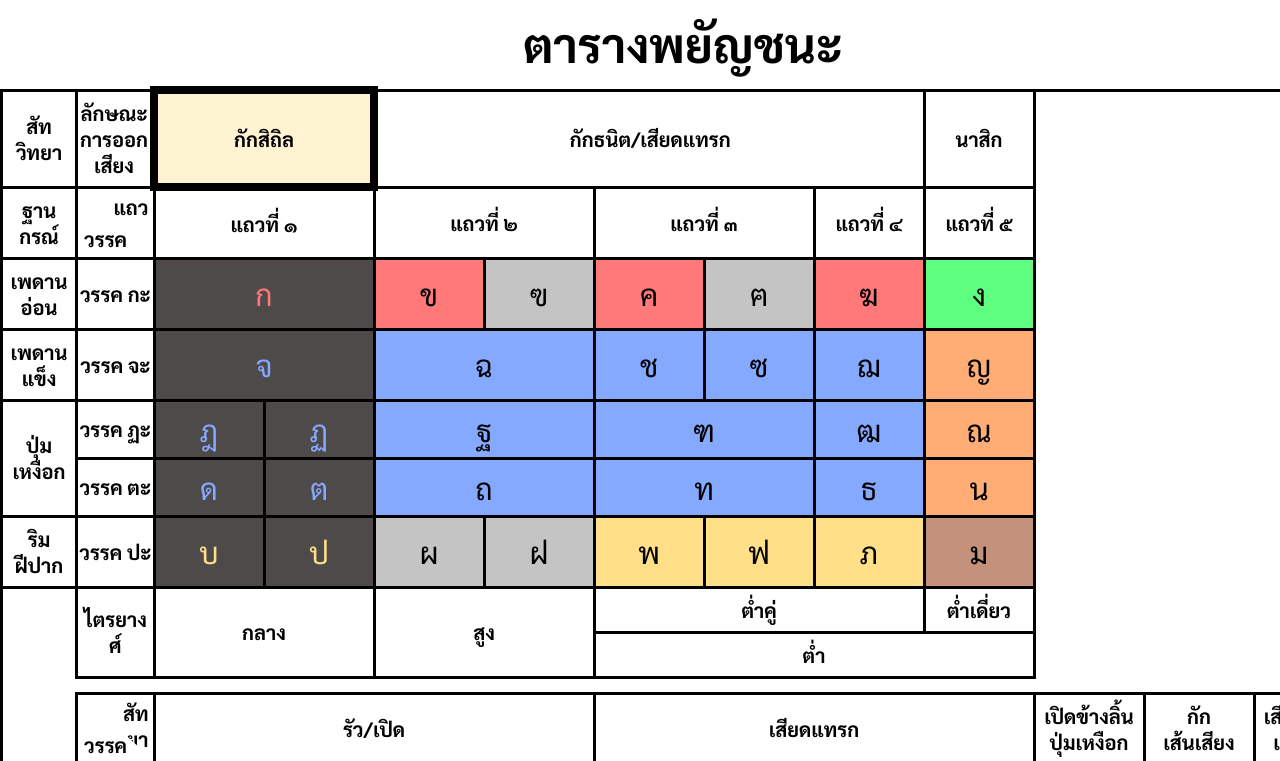
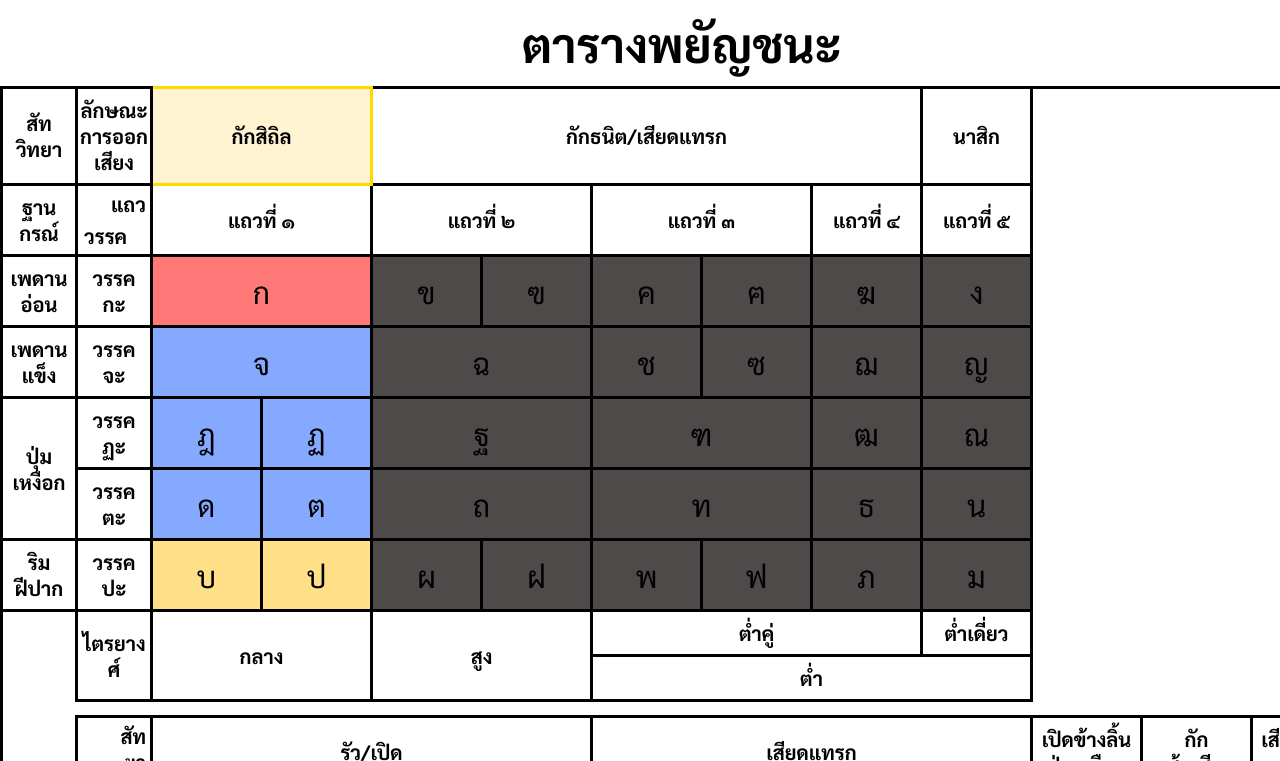
Before and after one commit to ParamaWattanakrai/phasathai, a plain HTML site: page index.html in a window 1280 px wide. Both pictures are taken after a click on the element "กักสิถิล". Shown: the top 761 px of the page. Drawn offline with Linux system fonts and the light colour scheme.

Commit message:
consonant sound

```diff
--- a/index.html
+++ b/index.html
@@ -35,54 +35,54 @@
 			<tr>
 				<th class="velar-trigger phonology articulator">เพดานอ่อน</th>
 				<th class="ka-row-trigger row">วรรค กะ</th>
-				<td colspan="2" class="ko-kai k k-protocol unaspirated-plosive velar first-column ka-row mid-consonant">ก</td>
-				<td class="kho-khai kh k-protocol aspirated-plosive-fricative velar second-column ka-row high-consonant">ข</td>
-				<td class="kho-khuat kh no-protocol aspirated-plosive-fricative velar second-column ka-row high-consonant">ฃ</td>
-				<td class="kho-khway kh k-protocol aspirated-plosive-fricative velar third-column ka-row low-consonant paired-low-consonant">ค</td>
-				<td class="kho-khon kh no-protocol aspirated-plosive-fricative velar third-column ka-row low-consonant paired-low-consonant">ฅ</td>
-				<td class="kho-rakhang kh k-protocol aspirated-plosive-fricative velar forth-column ka-row low-consonant paired-low-consonant">ฆ</td>
-				<td class="ngo-ngu ng ng-protocol nasal velar fifth-column ka-row low-consonant unpaired-low-consonant">ง</td>
+				<td colspan="2" class="consonant ko-kai k k-protocol unaspirated-plosive velar first-column ka-row mid-consonant">ก</td>
+				<td class="consonant kho-khai kh k-protocol aspirated-plosive-fricative velar second-column ka-row high-consonant">ข</td>
+				<td class="consonant kho-khuat kh no-protocol aspirated-plosive-fricative velar second-column ka-row high-consonant">ฃ</td>
+				<td class="consonant kho-khway kh k-protocol aspirated-plosive-fricative velar third-column ka-row low-consonant paired-low-consonant">ค</td>
+				<td class="consonant kho-khon kh no-protocol aspirated-plosive-fricative velar third-column ka-row low-consonant paired-low-consonant">ฅ</td>
+				<td class="consonant kho-rakhang kh k-protocol aspirated-plosive-fricative velar forth-column ka-row low-consonant paired-low-consonant">ฆ</td>
+				<td class="consonant ngo-ngu ng ng-protocol nasal velar fifth-column ka-row low-consonant unpaired-low-consonant">ง</td>
 			</tr>
 			<tr>
 				<th class="palatal-trigger phonology articulator">เพดานแข็ง</th>
 				<th class="ca-row-trigger row">วรรค จะ</th>
-				<td colspan="2" class="co-can c t-protocol unaspirated-plosive palatal first-column ca-row fricative mid-consonant">จ</td>
-				<td colspan="2" class="cho-ching ch t-protocol aspirated-plosive-fricative palatal fricative second-column ca-row high-consonant">ฉ</td>
-				<td class="cho-chang ch t-protocol aspirated-plosive-fricative palatal third-column fricative ca-row low-consonant paired-low-consonant">ช</td>
-				<td class="so-soh s t-protocol aspirated-plosive-fricative palatal third-column fricative ca-row low-consonant paired-low-consonant">ซ</td>
-				<td class="cho-choe ch t-protocol aspirated-plosive-fricative palatal forth-column fricative ca-row low-consonant paired-low-consonant">ฌ</td>
-				<td class="yo-ying y n-protocol nasal palatal fifth-column ca-row low-consonant unpaired-low-consonant">ญ</td>
+				<td colspan="2" class="consonant co-can c t-protocol unaspirated-plosive palatal first-column ca-row fricative mid-consonant">จ</td>
+				<td colspan="2" class="consonant cho-ching ch no-protocol aspirated-plosive-fricative palatal fricative second-column ca-row high-consonant">ฉ</td>
+				<td class="consonant cho-chang ch t-protocol aspirated-plosive-fricative palatal third-column fricative ca-row low-consonant paired-low-consonant">ช</td>
+				<td class="consonant so-soh s t-protocol aspirated-plosive-fricative palatal third-column fricative ca-row low-consonant paired-low-consonant">ซ</td>
+				<td class="consonant cho-choe ch no-protocol aspirated-plosive-fricative palatal forth-column fricative ca-row low-consonant paired-low-consonant">ฌ</td>
+				<td class="consonant yo-ying y n-protocol nasal palatal fifth-column ca-row low-consonant unpaired-low-consonant">ญ</td>
 			</tr>
 			<tr>
 				<th rowspan="2" class="alveolar-trigger phonology articulator">ปุ่มเหงือก</th>
 				<th class="row ta1-row-trigger row">วรรค ฏะ</th>
-				<td class="do-chada d t-protocol unaspirated-plosive alveolar first-column ta1-row mid-consonant">ฎ</td>
-				<td class="to-patak t t-protocol unaspirated-plosive alveolar first-column ta1-row mid-consonant">ฏ</td>
-				<td colspan="2" class="tho-tan th t-protocol aspirated-plosive-fricative alveolar second-column ta1-row high-consonant">ฐ</td>
-				<td colspan="2" class="tho-mohnthoh th t-protocol aspirated-plosive-fricative alveolar third-column ta1-row low-consonant paired-low-consonant">ฑ</td>
-				<td class="tho-phuthao th t-protocol aspirated-plosive-fricative alveolar forth-column ta1-row low-consonant paired-low-consonant">ฒ</td>
-				<td class="no-nen n n-protocol nasal alveolar fifth-column ta1-row low-consonant unpaired-low-consonant">ณ</td>
+				<td class="consonant do-chada d t-protocol unaspirated-plosive alveolar first-column ta1-row mid-consonant">ฎ</td>
+				<td class="consonant to-patak t t-protocol unaspirated-plosive alveolar first-column ta1-row mid-consonant">ฏ</td>
+				<td colspan="2" class="consonant tho-tan th t-protocol aspirated-plosive-fricative alveolar second-column ta1-row high-consonant">ฐ</td>
+				<td colspan="2" class="consonant tho-mohnthoh th t-protocol aspirated-plosive-fricative alveolar third-column ta1-row low-consonant paired-low-consonant">ฑ</td>
+				<td class="consonant tho-phuthao th t-protocol aspirated-plosive-fricative alveolar forth-column ta1-row low-consonant paired-low-consonant">ฒ</td>
+				<td class="consonant no-nen n n-protocol nasal alveolar fifth-column ta1-row low-consonant unpaired-low-consonant">ณ</td>
 			</tr>
 			<tr>
 				<th class="ta2-row-trigger row">วรรค ตะ</th>
-				<td class="do-dek d t-protocol unaspirated-plosive alveolar first-column ta2-row mid-consonant">ด</td>
-				<td class="to-tao t t-protocol unaspirated-plosive alveolar first-column ta2-row mid-consonant">ต</td>
-				<td colspan="2" class="tho-thung th t-protocol aspirated-plosive-fricative alveolar second-column ta2-row high-consonant">ถ</td>
-				<td colspan="2" class="tho-thahan th t-protocol aspirated-plosive-fricative alveolar third-column ta2-row low-consonant paired-low-consonant">ท</td>
-				<td class="tho-thohng th t-protocol aspirated-plosive-fricative alveolar forth-column ta2-row low-consonant paired-low-consonant">ธ</td>
-				<td class="no-nu n n-protocol nasal alveolar fifth-column ta2-row low-consonant unpaired-low-consonant">น</td>
+				<td class="consonant do-dek d t-protocol unaspirated-plosive alveolar first-column ta2-row mid-consonant divided">ด</td>
+				<td class="consonant to-tao t t-protocol unaspirated-plosive alveolar first-column ta2-row mid-consonant">ต</td>
+				<td colspan="2" class="consonant tho-thung th t-protocol aspirated-plosive-fricative alveolar second-column ta2-row high-consonant">ถ</td>
+				<td colspan="2" class="consonant tho-thahan th t-protocol aspirated-plosive-fricative alveolar third-column ta2-row low-consonant paired-low-consonant">ท</td>
+				<td class="consonant tho-thohng th t-protocol aspirated-plosive-fricative alveolar forth-column ta2-row low-consonant paired-low-consonant">ธ</td>
+				<td class="consonant no-nu n n-protocol nasal alveolar fifth-column ta2-row low-consonant unpaired-low-consonant">น</td>
 			</tr>
 			<tr>
 				<th class="labial-trigger phonology articulator">ริมฝีปาก</th>
 				<th class="pa-row-trigger row">วรรค ปะ</th>
-				<td class="bo-baimai b p-protocol unaspirated-plosive labial first-column pa-row mid-consonant">บ</td>
-				<td class="po-pla p p-protocol unaspirated-plosive labial first-column pa-row mid-consonant">ป</td>
-				<td class="pho-phueng ph no-protocol aspirated-plosive-fricative labial second-column pa-row high-consonant">ผ</td>
-				<td class="fo-fa f no-protocol aspirated-plosive-fricative labial second-column pa-row high-consonant">ฝ</td>
-				<td class="pho-phan ph p-protocol aspirated-plosive-fricative labial third-column pa-row low-consonant paired-low-consonant">พ</td>
-				<td class="fo-fan f p-protocol aspirated-plosive-fricative labial third-column pa-row low-consonant paired-low-consonant">ฟ</td>
-				<td class="ph-samphao ph p-protocol aspirated-plosive-fricative labial forth-column pa-row low-consonant paired-low-consonant">ภ</td>
-				<td class="mo-ma m m-protocol nasal labial fifth-column pa-row low-consonant unpaired-low-consonant">ม</td>
+				<td class="consonant bo-baimai b p-protocol unaspirated-plosive labial first-column pa-row mid-consonant">บ</td>
+				<td class="consonant po-pla p p-protocol unaspirated-plosive labial first-column pa-row mid-consonant">ป</td>
+				<td class="consonant pho-phueng ph no-protocol aspirated-plosive-fricative labial second-column pa-row high-consonant">ผ</td>
+				<td class="consonant fo-fa f no-protocol aspirated-plosive-fricative labial second-column pa-row high-consonant">ฝ</td>
+				<td class="consonant pho-phan ph p-protocol aspirated-plosive-fricative labial third-column pa-row low-consonant paired-low-consonant">พ</td>
+				<td class="consonant fo-fan f p-protocol aspirated-plosive-fricative labial third-column pa-row low-consonant paired-low-consonant">ฟ</td>
+				<td class="consonant ph-samphao ph p-protocol aspirated-plosive-fricative labial forth-column pa-row low-consonant paired-low-consonant">ภ</td>
+				<td class="consonant mo-ma m m-protocol nasal labial fifth-column pa-row low-consonant unpaired-low-consonant">ม</td>
 			</tr>
 			<tr>
 				<th></th>
@@ -114,17 +114,17 @@
 			<tr>
 				<th></th>
 				<th class="extra-row-trigger row">เศษวรรค</th>
-				<td class="yo-yak y y-protocol palatal low-consonant unpaired-low-consonant trill-approximant extra-row">ย</td>
-				<td class="ro-ruea r n-protocol alveolar low-consonant unpaired-low-consonant trill-approximant extra-row">ร</td>
-				<td class="lo-ling l n-protocol alveolar low-consonant unpaired-low-consonant trill-approximant alveolar-lateral-approximant extra-row">ล</td>
-				<td class="wo-waen w w-protocol velar labial low-consonant unpaired-low-consonant trill-approximant extra-row">ว</td>
-				<td class="so-sala s t-protocol fricative palatal high-consonant extra-row">ศ</td>
-				<td class="so-ruesi s t-protocol fricative palatal high-consonant extra-row">ษ</td>
-				<td class="so-suea s t-protocol fricative palatal high-consonant extra-row">ส</td>
-				<td class="ho-hip h no-protocol fricative high-consonant glottal-fricative extra-row">ห</td>
-				<td class="lo-cula l n-protocol alveolar low-consonant unpaired-low-consonant alveolar-lateral-approximant extra-row">ฬ</td>
-				<td class="o-ang o no-protocol unaspirated-plosive mid-consonant glottal-stop extra-row">อ</td>
-				<td class="ho-nohkhuk no-protocol fricative low-consonant paired-low-consonant glottal-fricative extra-row">ฮ</td>
+				<td class="consonant yo-yak y y-protocol palatal low-consonant unpaired-low-consonant trill-approximant extra-row">ย</td>
+				<td class="consonant ro-ruea r n-protocol alveolar low-consonant unpaired-low-consonant trill-approximant extra-row">ร</td>
+				<td class="consonant lo-ling l n-protocol alveolar low-consonant unpaired-low-consonant trill-approximant alveolar-lateral-approximant extra-row">ล</td>
+				<td class="consonant wo-waen w w-protocol velar labial low-consonant unpaired-low-consonant trill-approximant extra-row">ว</td>
+				<td class="consonant so-sala s t-protocol fricative palatal high-consonant extra-row">ศ</td>
+				<td class="consonant so-ruesi s t-protocol fricative palatal high-consonant extra-row">ษ</td>
+				<td class="consonant so-suea s t-protocol fricative palatal high-consonant extra-row">ส</td>
+				<td class="consonant ho-hip h no-protocol fricative high-consonant glottal-fricative extra-row">ห</td>
+				<td class="consonant lo-cula l n-protocol alveolar low-consonant unpaired-low-consonant alveolar-lateral-approximant extra-row">ฬ</td>
+				<td class="consonant o-ang o no-protocol unaspirated-plosive mid-consonant glottal-stop extra-row">อ</td>
+				<td class="consonant ho-nohkhuk no-protocol fricative low-consonant paired-low-consonant glottal-fricative extra-row">ฮ</td>
 			</tr>
 			<tr>
 				<th></th>
--- a/main.js
+++ b/main.js
@@ -1,4 +1,4 @@
-const HIGHLIGHTDICT = {
+const HIGHLIGHT_DICT = {
     '.phonology-trigger': '.phonology', '.manner-of-articulation-trigger': '.manner-of-articulation', '.unaspirated-plosive-trigger': '.unaspirated-plosive', '.aspirated-plosive-fricative-trigger': '.aspirated-plosive-fricative', '.nasal-trigger': '.nasal',
     '.articulator-trigger': '.articulator', '.velar-trigger': '.velar', '.palatal-trigger': '.palatal', '.alveolar-trigger': '.alveolar', '.labial-trigger': '.labial',
     '.column-trigger': '.column', '.first-column-trigger': '.first-column', '.second-column-trigger': '.second-column', '.third-column-trigger': '.third-column', '.forth-column-trigger': '.forth-column', '.fifth-column-trigger': '.fifth-column',
@@ -6,52 +6,43 @@ const HIGHLIGHTDICT = {
     '.consonant-class-trigger': '.consonant-class', '.mid-consonant-trigger': '.mid-consonant', '.high-consonant-trigger': '.high-consonant', '.low-consonant-trigger': '.low-consonant', '.paired-low-consonant-trigger': '.paired-low-consonant', '.unpaired-low-consonant-trigger': '.unpaired-low-consonant',
     '.trill-approximant-trigger': '.trill-approximant', '.fricative-trigger': '.fricative', '.alveolar-lateral-approximant-trigger': '.alveolar-lateral-approximant', '.glottal-stop-trigger': '.glottal-stop',  '.glottal-fricative-trigger': '.glottal-fricative',
     '.extra-row-trigger': '.extra-row',
+    '.k':'.k','.kh':'.kh','.ng':'.ng','.c':'.c','.ch':'.ch','.y':'.y','.d':'.d','.t':'.t','.th':'.th','.n':'.n','.b':'.b','.p':'.p','.ph':'.ph','.f':'.f','.m':'.m','.r':'.r','.l':'.l','.w':'.w','.s':'.s','.h':'.h','.o':'.o'
 }
 
-function rgbToHsl(rgbString) {
-    var match = rgbString.match(/\d+/g);
-    var r = parseInt(match[0]);
-    var g = parseInt(match[1]);
-    var b = parseInt(match[2]);
+const CONSONANT_SOUNDS_LIST = ['k','kh','ng','c','ch','y','d','t','th','n','b','p','ph','f','m','r','l','w','s','h','o']
 
-    console.log(r, g, b)
+const CONSONANTS = document.querySelectorAll('.consonant')
 
-    r /= 255, g /= 255, b /= 255;
-
-    var max = Math.max(r, g, b), min = Math.min(r, g, b);
-    var h, s, l = (max + min) / 2;
-
-    if (max == min) {
-        h = s = 0; // achromatic
-    } else {
-        var d = max - min;
-        s = l > 0.5 ? d / (2 - max - min) : d / (max + min);
-
-        switch (max) {
-        case r: h = (g - b) / d + (g < b ? 6 : 0); break;
-        case g: h = (b - r) / d + 2; break;
-        case b: h = (r - g) / d + 4; break;
+function haveCommonElements(arr1, arr2){
+    for(let i=0; i<arr1.length; i++){
+        for(let j=0; j<arr2.length; j++){
+            if(arr1[i] == arr2[j]){
+                return true;
+            }
         }
-
-        h /= 6;
     }
-
-    h = h * 360
-    s = s * 100
-    l = l * 100
-
-    return [ h, s, l ];
+    return false;
 }
 
-const toggleHighlight = (key) => {
+const toggleHighlight = (triggeredElement, key) => {
     console.log(key)
-    console.log(HIGHLIGHTDICT[key])
-    let selfElements = document.querySelectorAll(key);
-    let affectedElements = document.querySelectorAll(HIGHLIGHTDICT[key]);
+    console.log(HIGHLIGHT_DICT[key])
+    let allKeyElements = document.querySelectorAll(key);
+    let valueElements = document.querySelectorAll(HIGHLIGHT_DICT[key]);
+
+    let unhighlightedElements = document.querySelectorAll('.unhighlight')
     let highlightedElements = document.querySelectorAll('.group-highlight')
     let highlightedTriggerElements = document.querySelectorAll('.group-trigger-highlight')
 
-    if (highlightedElements.length > 0) {
+    if (key == HIGHLIGHT_DICT[key]) {
+        allKeyElements = [triggeredElement]
+    }
+
+    if ((highlightedElements.length + unhighlightedElements.length) > 0) {
+        console.log('huh')
+        CONSONANTS.forEach((element) => {
+            element.classList.remove('unhighlight')
+        })
         highlightedElements.forEach((element) => {
             element.classList.remove('group-highlight')
         })
@@ -60,21 +51,33 @@ const toggleHighlight = (key) => {
         })
     }
 
-    if (selfElements[0] !== highlightedTriggerElements[0]) {
-        selfElements.forEach((element) => {
+    if (allKeyElements[0] !== highlightedTriggerElements[0]) {
+        consonantKeyHighlight = haveCommonElements(allKeyElements, CONSONANTS)
+        consonantValueHighlight = haveCommonElements(valueElements, CONSONANTS)
+        if (consonantKeyHighlight || consonantValueHighlight) {
+            console.log('how')
+            CONSONANTS.forEach((element) => {
+                element.classList.add('unhighlight')
+            })
+        }
+        allKeyElements.forEach((element) => {
+            element.classList.remove('unhighlight')
             element.classList.add('group-trigger-highlight')
         });
-        affectedElements.forEach((element) => {
-            element.classList.add('group-highlight')
+        valueElements.forEach((element) => {
+            element.classList.remove('unhighlight')
+            if (!element.classList.contains('consonant')) {
+                element.classList.add('group-highlight')
+            }
         });
     }
 }
 
-Object.keys(HIGHLIGHTDICT).forEach((key) => {
+Object.keys(HIGHLIGHT_DICT).forEach((key) => {
     let elements = document.querySelectorAll(key);
     elements.forEach((element) => {
         element.addEventListener('click', () => {
-            toggleHighlight(key)
+            toggleHighlight(element, key)
         })
     })
 });
--- a/styles.css
+++ b/styles.css
@@ -60,12 +60,13 @@ body {
   border-color: rgb(0, 0, 0);
   border-style: solid;
   border-collapse: collapse;
+  border-width: 3px;
 
   min-width: 3.5em;
   padding-block: 0.5rem;
   text-align: center;
 
-  transition: 0.25s;
+  transition: 0.5s;
 }
 
 th:empty, td:empty {
@@ -76,81 +77,62 @@ td {
   font-size: 1.5em;
 }
 
+th.group-highlight {
+  color: white;
+}
+
+.divided {
+  color: white
+  bor
+}
+
+.group-highlight {
+  background-color: rgb(78, 74, 74);
+}
+
+.group-trigger-highlight {
+  background-color: rgb(255, 243, 210);
+  border-color: rgb(255, 217, 0);
+  font-weight: bold;
+}
+
 .k-protocol {
   background-color: rgb(255, 121, 121);
-}
-.k-protocol.group-highlight {
-  color: rgb(255, 121, 121);
 }
 
 .ng-protocol {
   background-color: rgb(94, 255, 129);
 }
-.ng-protocol.group-highlight {
-  color: rgb(94, 255, 129);
-}
-
 .t-protocol {
   background-color: rgb(132, 169, 255);
-}
-.t-protocol.group-highlight {
-  color: rgb(132, 169, 255);
 }
 
 .n-protocol {
   background-color: rgb(255, 172, 117);
 }
-.n-protocol.group-highlight {
-  color: rgb(255, 172, 117);
-}
 
 .p-protocol {
   background-color: rgb(255, 223, 136);
-}
-.p-protocol.group-highlight {
-  color: rgb(255, 223, 136);
 }
 
 .m-protocol {
   background-color: rgb(196, 146, 123);
 }
-.m-protocol.group-highlight {
-  color: rgb(143, 106, 89);
-}
 
 .y-protocol {
   background-color: rgb(158, 131, 255);
-}
-.y-protocol.group-highlight {
-  color: rgb(158, 131, 255);
 }
 
 .w-protocol {
   background-color: rgb(255, 182, 243);
 }
-.w-protocol.group-highlight {
-  color: rgb(255, 182, 243);
-}
 
 .no-protocol {
   background-color: rgb(196, 196, 196);
 }
-.no-protocol.group-highlight {
-  color: rgb(196, 196, 196);
-}
 
-th.group-highlight {
-  color: white;
-}
-
-.group-highlight, .group-trigger-highlight {
-  background-color: rgb(78, 74, 74);
-  transition: 0.5s;
-}
-
-.group-trigger-highlight {
-  background-color: rgb(255, 243, 210);
-  border-width: 8px;
+.unhighlight {
+  background-color:rgb(78, 74, 74);
 }
 
 .main-footer {
```
